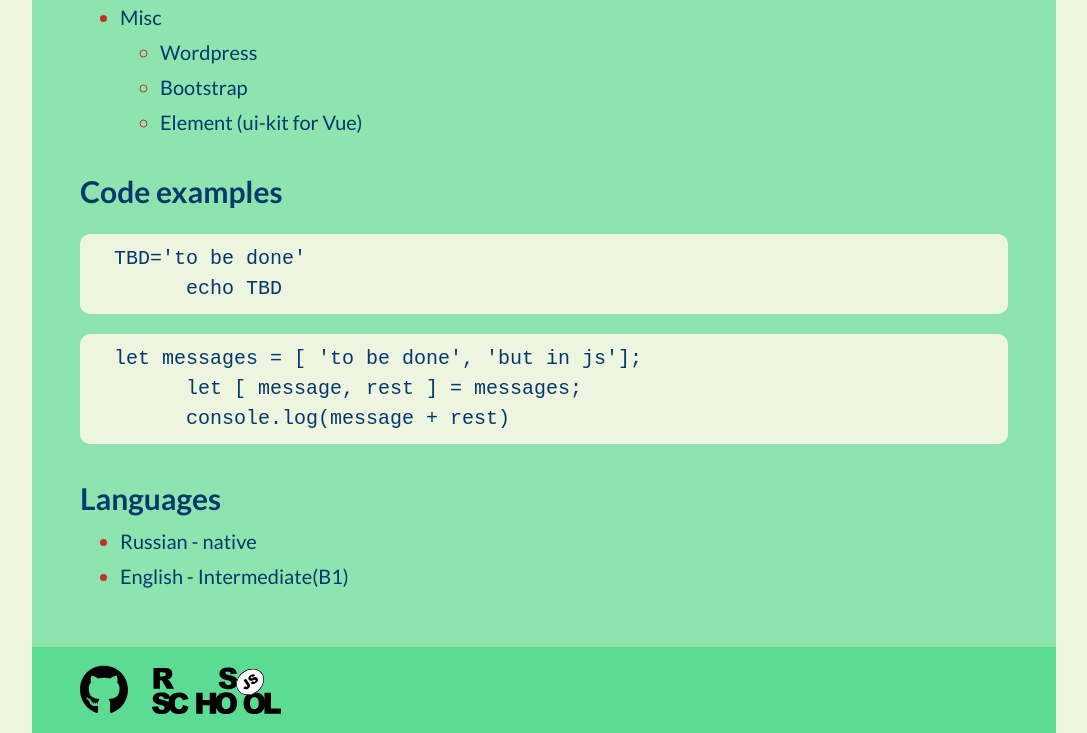
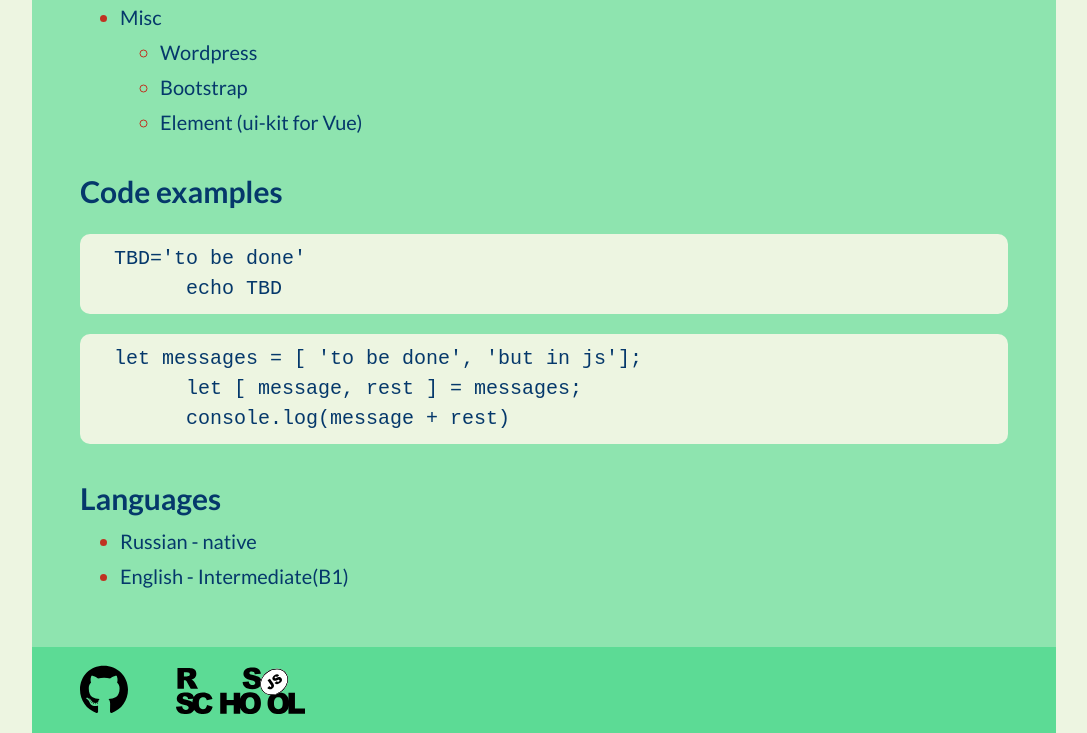
Before and after one commit to remove-checksum/rsschool-cv, a plain HTML site: page index.html in a window 1280 px wide. Shown: the part 1726-2459 px from the top of the page, without its empty margins (96-1183 px from the left). Drawn offline with Linux system fonts and the light colour scheme.

Commit message:
fix: adjust footer links spacing

```diff
--- a/assets/styles/main.css
+++ b/assets/styles/main.css
@@ -95,7 +95,7 @@ h2 > a:visited {
 }
 
 .link {
-  margin-right: 24px;
+  margin-right: 48px;
 }
 .link:first-child {
   margin-left: 48px;
```
